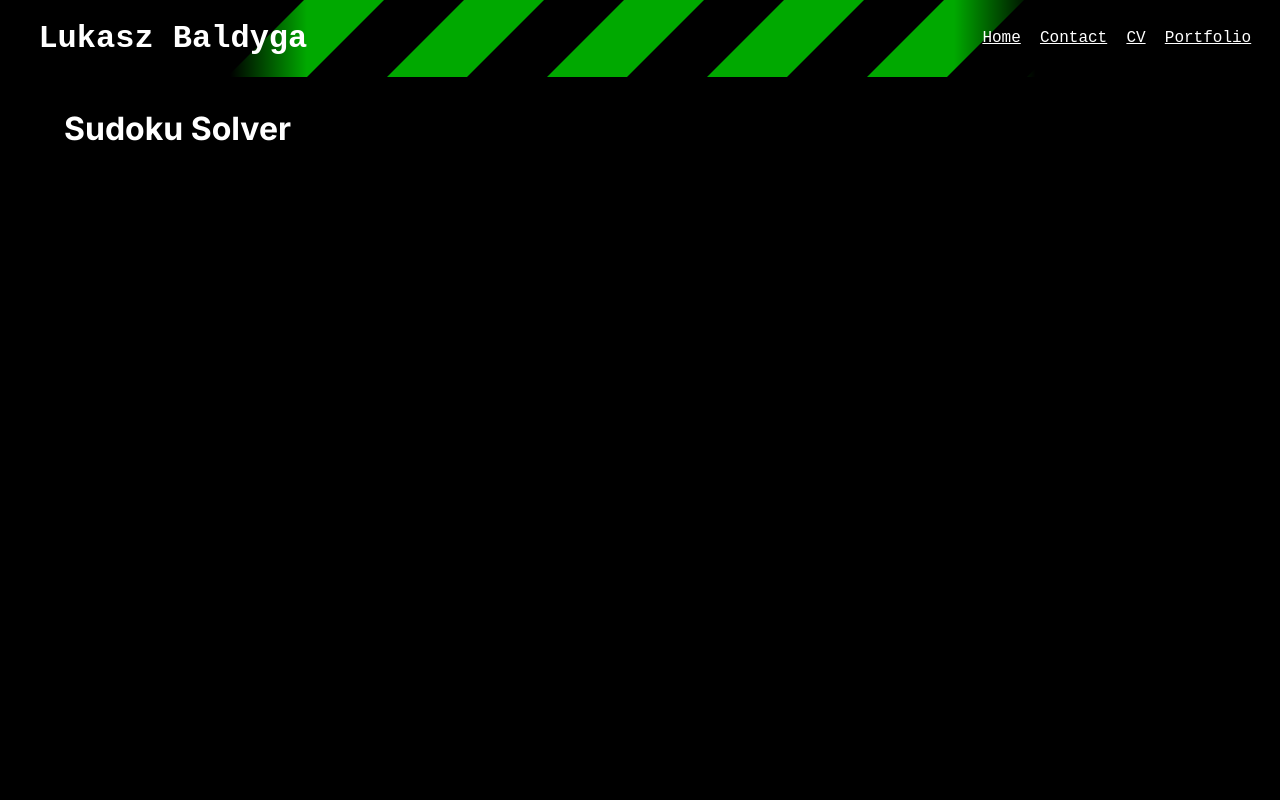
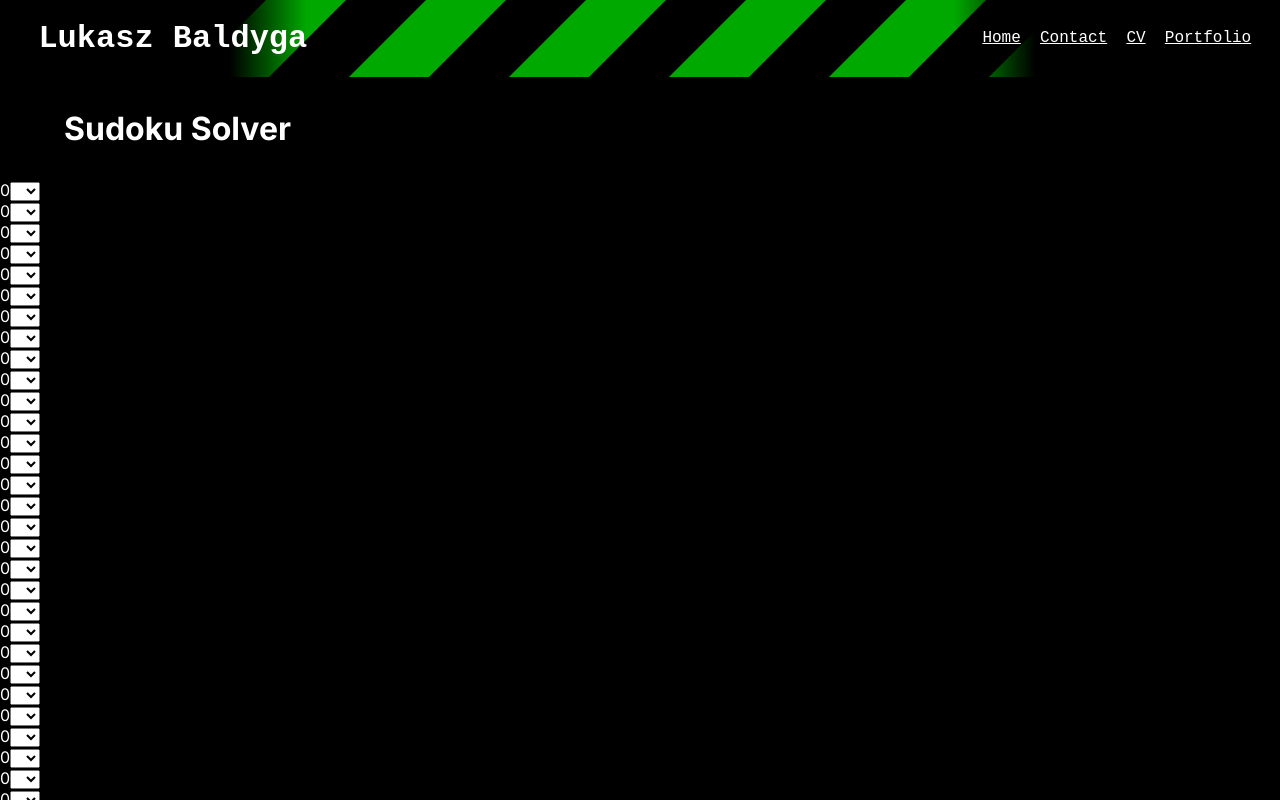
Before and after one commit to Rijndael1998/Website-Neo, a Next.js app: page /fun/sudoku in a window 1280 px wide. Shown: the top 800 px of the page. Built offline with nearby package versions, Linux system fonts and the light colour scheme.

Commit message:
started sudoku square

```diff
--- a/src/app/fun/sudoku/page.tsx
+++ b/src/app/fun/sudoku/page.tsx
@@ -1,5 +1,36 @@
+"use client";
+
+import SudokuGrid from "@/components/algorithms/sudoku/_grid";
+import { Duplicate2DArray } from "@/components/util";
+import { useState } from "react";
+
+function EmptyGridGen() {
+    const grid: Array<Array<number>> = [];
+    for (let i = 0; i < 9; i++) {
+        grid.push([0, 0, 0, 0, 0, 0, 0, 0, 0])
+    }
+
+    return grid;
+}
+
 export default function Sudoku() {
+    const [grid, setGrid] = useState<Array<Array<number>>>(EmptyGridGen());
+
+    const callback = (x: number, y: number, v: number) => {
+        console.log("cb", x, y, v);
+
+        const newGrid = Duplicate2DArray(grid);
+        newGrid[x][y] = v;
+
+        setGrid(newGrid);
+    }
+
+    console.log(grid);
+
     return <>
         <h1>Sudoku Solver</h1>
+        <div>
+            <SudokuGrid grid={grid} callback={(x, y, v) => { callback(x, y, v) }} />
+        </div>
     </>
 }
--- /dev/null
+++ b/src/components/algorithms/sudoku/_grid.tsx
@@ -0,0 +1,23 @@
+"use client";
+
+import GridItem from "./gridItem"
+import { findPossibleSummary } from "./sudokuWorker"
+
+export interface SudokuGridProps {
+    grid: Array<Array<number>>,
+    callback: (x: number, y: number, value: number) => void,
+}
+
+export default function SudokuGrid({ grid, callback }: SudokuGridProps) {
+    return <>
+        {grid.map((rows, y) => {
+            return rows.map((item, x) => {
+                return <GridItem
+                    key={`${x},${y}`}
+                    value={item}
+                    possible={findPossibleSummary(grid, y, x)}
+                    callback={(v) => callback(y, x, v)} />
+            })
+        })}
+    </>
+}
--- /dev/null
+++ b/src/components/algorithms/sudoku/gridItem.tsx
@@ -0,0 +1,23 @@
+"use client";
+
+export interface GridItemProps {
+    value: number,
+    possible: Array<number>,
+    callback: (changedTo: number) => void,
+}
+
+export default function GridItem({ value, possible, callback }: GridItemProps) {
+
+    return <div>
+            {value}
+            <select>
+                {
+                    [0, ...possible].map((value) => {
+                        return <option key={value} value={value} onClick={() => callback(value)}>
+                            {value == 0 ? "" : value}
+                        </option>
+                    })
+                }
+            </select>
+        </div>
+}
--- a/src/components/algorithms/sudoku/sudokuWorker.ts
+++ b/src/components/algorithms/sudoku/sudokuWorker.ts
@@ -37,7 +37,7 @@
 
 //combines the possible numbers to get the possible numbers
 //from the row, column, and quadrant.
-function findPossibleSummary(grid: Array<Array<number>>, row: number, col: number) {
+export function findPossibleSummary(grid: Array<Array<number>>, row: number, col: number) {
     let rowVals = findPossibleRow(grid[row]);
     let colVals = findPossibleCol(grid, col);
     let quaVals = findPossibleQua(grid, Math.floor(row / 3), Math.floor(col / 3));
@@ -56,8 +56,12 @@
 //it's called local because it does not interfere with the global `possible` array.
 function findAllPossibleLocal(grid: Array<Array<number>>) {
     const possibleLocal: Array<Array<Array<number>>> = [];
+
     for (let i = 0; i < 9; i++) {
-        possibleLocal[i].push(new Array(9)); //populate arrays
+        possibleLocal.push([]); //populate arrays
+        for(let ii = 0; ii < 9; ii++) {
+            possibleLocal[i].push([]);
+        }
     }
 
     for (let row = 0; row < grid.length; row++) {
@@ -97,9 +101,10 @@
 
     return true;
 }
+
 //by using the backtracking algorithm recursively, the grid slowly is filled up with more items.
 //it starts at [0][0] on the grid, then increases in the column, then the row, until the grid is solved.
-function backtracking(grid: Array<Array<number>>, iteration: number): false | Array<Array<number>> {
+export function backtracking(grid: Array<Array<number>>, iteration: number): false | Array<Array<number>> {
     let row = Math.floor(iteration/9);
     let col = iteration % 9;
 
@@ -217,19 +222,3 @@
 
     return true;
 }
-
-//where the worker receives instructions.
-function solve(e: MessageEvent<any>) {
-    let grid = e.data;
-    if(checkPossible(grid)) {
-        grid = reduce(grid);
-        if(!checkSolved(grid)) grid = backtracking(grid, 0);
-    }
-
-    else grid = false;
-
-    self.postMessage(grid);
-}
-
-//adds a listener to receive instructions
-self.addEventListener('message', solve, false);
--- a/src/components/util.ts
+++ b/src/components/util.ts
@@ -1 +1,5 @@
 export type GenericCallback = (() => void) | undefined;
+
+export const Duplicate2DArray = <T>(array: Array<Array<T>>) => {
+    return [...array.map((item) => [...item])];
+}
```
Also changed, not shown: src/components/algorithms/sudoku/testGrids.ts (added, +27 -0 lines).
